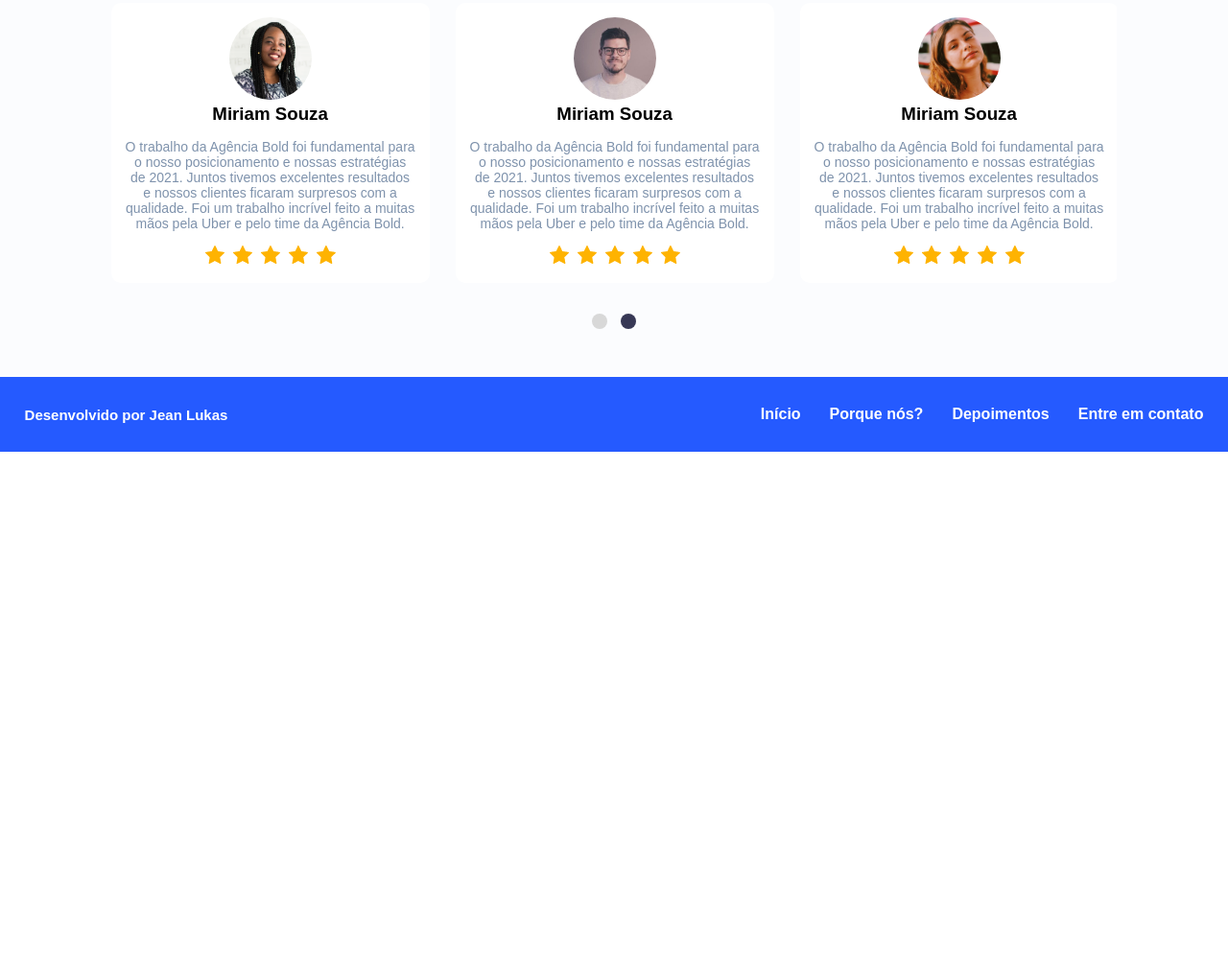
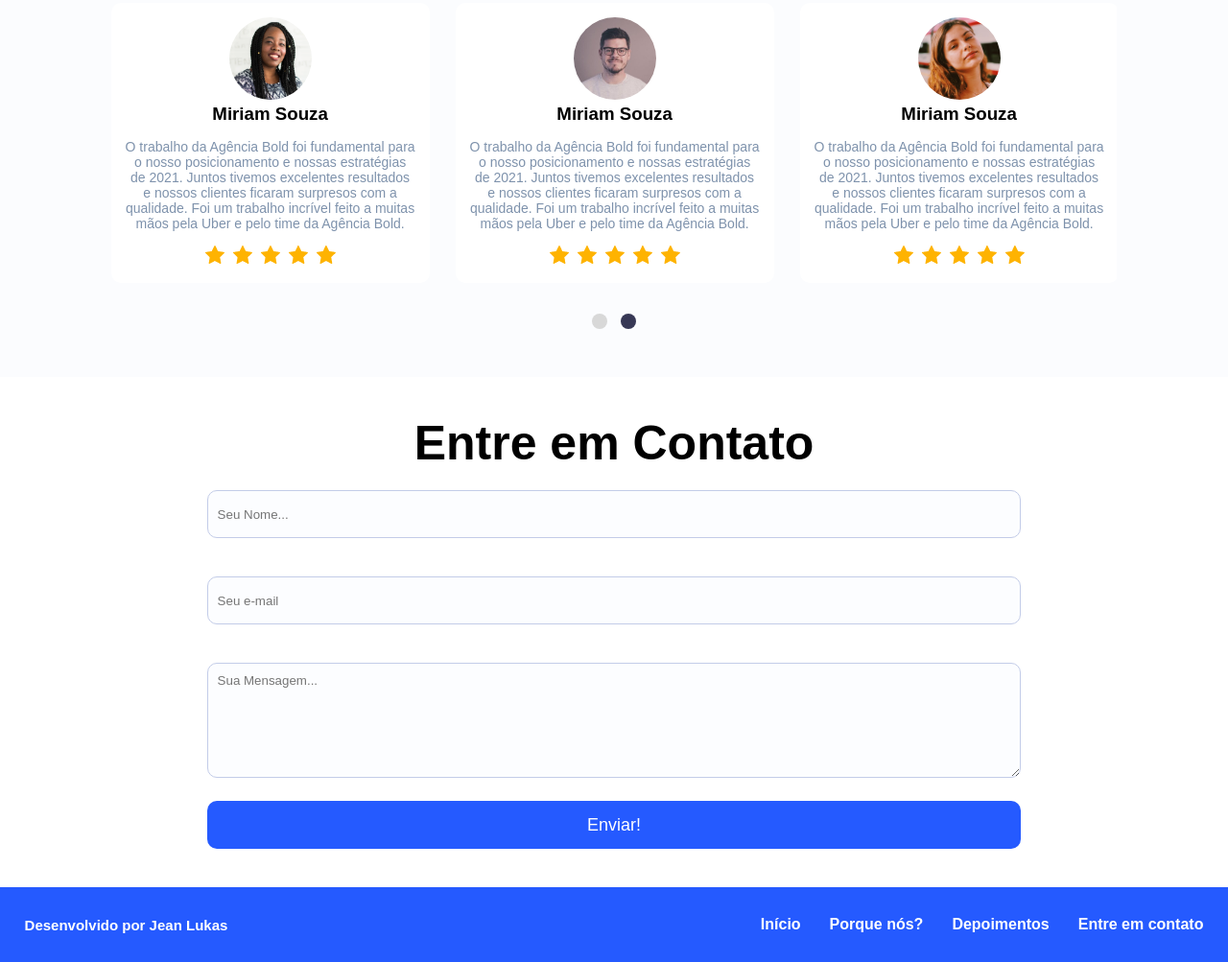
Before and after one commit to Jeanlukas1/LandingPageResponsiva, a plain HTML site: page index.html in a window 1280 px wide. Shown: the part 3012-4015 px from the top of the page at 96% size. Before the commit the page ends 3483 px from the top, so only its background shows below. Drawn offline with Linux system fonts and the light colour scheme; a web font is replaced by a local one.

Commit message:
Adds a dedicated contact form section
Implements a new "Entre em Contato" section on the main page, allowing users to easily get in touch.

Includes input fields for name, email, and message, along with a submit button. Applies comprehensive styling to all form elements for a consistent and visually appealing user experience.

```diff
--- a/index.html
+++ b/index.html
@@ -158,10 +158,20 @@
                     <img src="src/assets/imgs/RATE/RATE.png" />
                 </div>
             </div>
+        </div>
+    </section> <!--DEPOIMENTOS CARROSSEL-->
 
+    <section class="contato">
+        <h1>Entre em Contato</h1>
+        <div style="max-width: 900px;" class="center">
+            <form method="post">
+                <input type="text" placeholder="Seu Nome..." />
+                <input type="email" placeholder="Seu e-mail" />
+                <textarea placeholder="Sua Mensagem..."></textarea>
+                <input type="submit" name="acao" value="Enviar!">
+            </form>
         </div>
-
-    </section> <!--DEPOIMENTOS CARROSSEL-->
+    </section>
 
     <footer class="roda_pe">
         <h3>Desenvolvido por Jean Lukas</h3>
--- a/src/styles/global.css
+++ b/src/styles/global.css
@@ -312,6 +312,58 @@ li.slick-active button{
 }
 .slick-slide:focus { outline: none; }
 
+/* FORMS CONTATO */
+
+section.contato{
+    padding:40px 0;
+    text-align: center;
+}
+
+section.contato h1{
+    font-size: 50px;
+}
+
+section.contato form{
+    width:100%;
+}
+
+
+.contato input[type=text],
+.contato input[type=email]
+{
+    width:100%;
+    height:50px;
+    margin:20px 0;
+    border-radius:10px;
+    background: #FCFDFF;
+    border: 1px solid #C3CCE8;
+    padding-left: 10px;
+}
+
+.contato textarea
+{
+    width:100%;
+    height:120px;
+    margin:20px 0;
+    border-radius:10px;
+    background: #FCFDFF;
+    border: 1px solid #C3CCE8;
+    padding: 10px;
+    resize: vertical;
+}
+
+.contato input[type=submit]{
+    width:100%;
+    height:50px;
+    display: block;
+    cursor: pointer;
+    border: 0;
+    background: #255AFF;
+    color:white;
+    font-size: 18px;
+    border-radius:10px;
+}
+
 /* ---------------- RODAPÉ ---------------- */
 .roda_pe {
     font-weight: bold;
```
